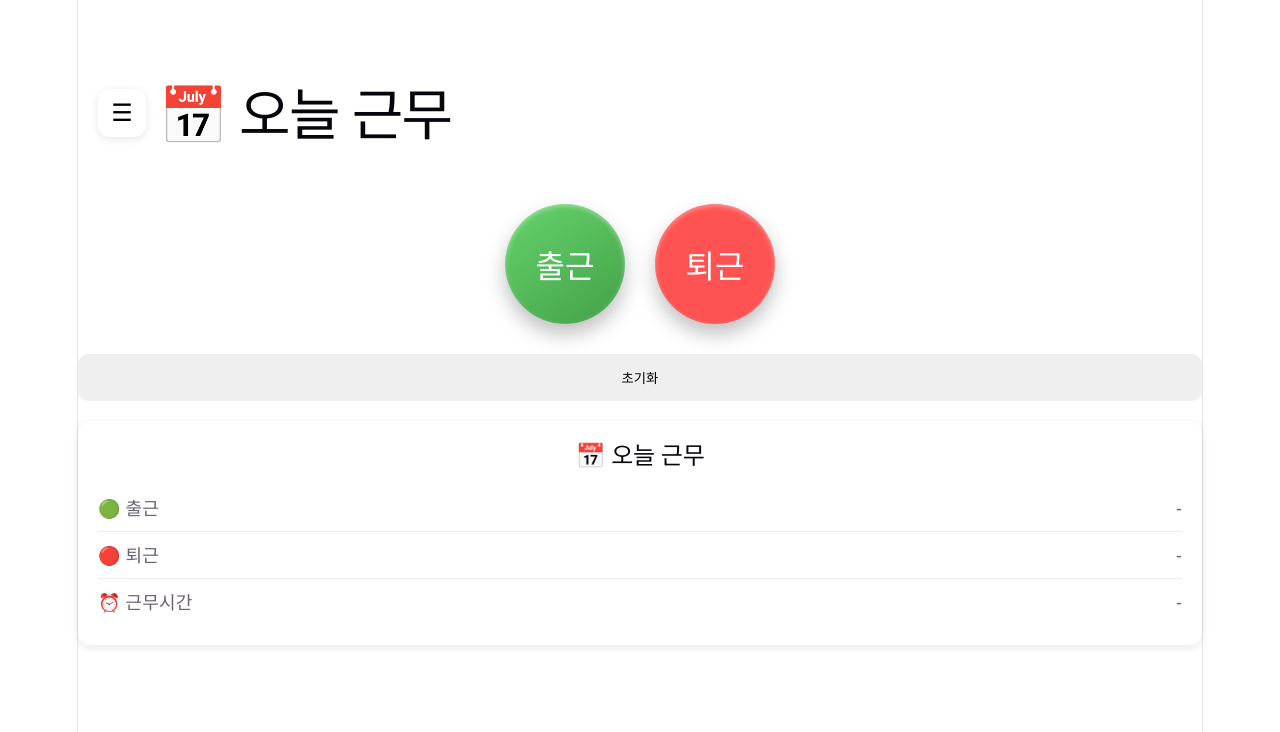
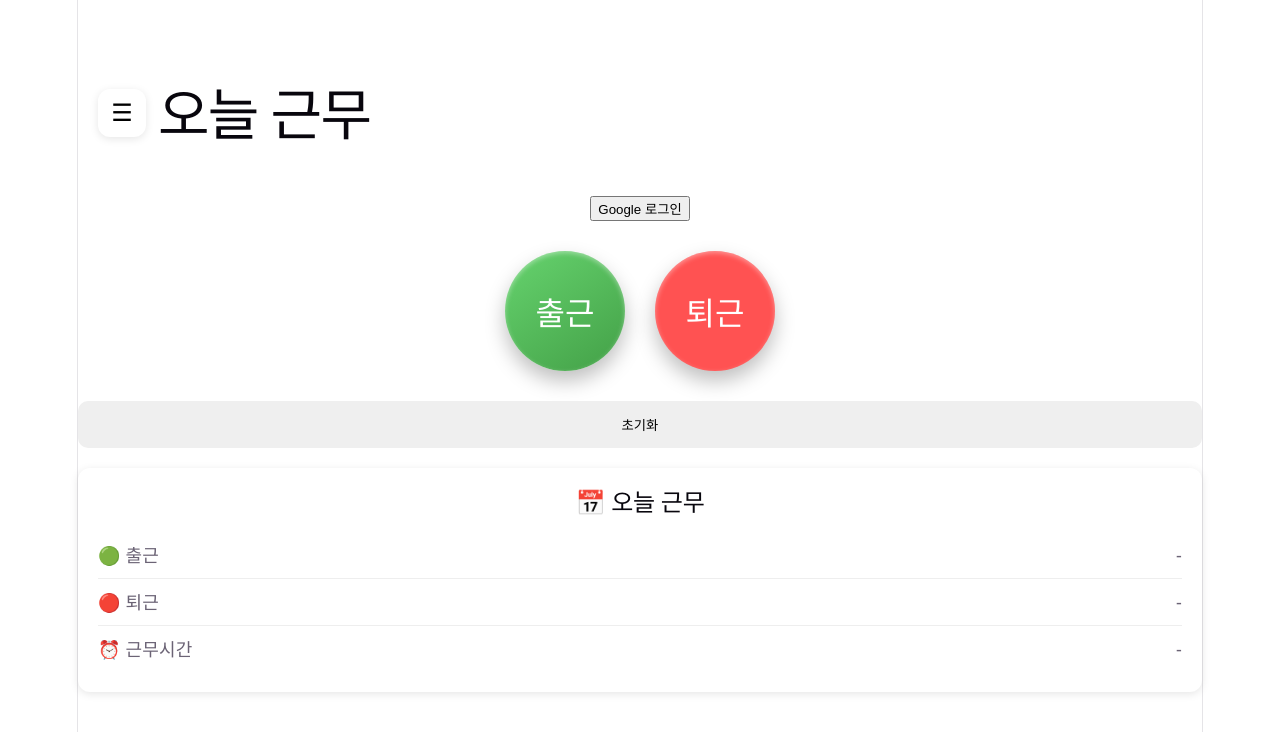
Before and after one commit to yubin000428/attendance-app, a Vue app: page / in a window 1280 px wide. Shown: the top 732 px of the page. Built offline with nearby package versions, Linux system fonts and the light colour scheme; no server answers; the database is empty.

Commit message:
출퇴근 앱 UI수정v_4

```diff
--- a/src/App.vue
+++ b/src/App.vue
@@ -1,13 +1,21 @@
 <script setup>
 import { computed } from 'vue'
 import { getDocs } from 'firebase/firestore'
-import { db } from './firebase'
+import { db, auth } from './firebase'
+import {
+  GoogleAuthProvider,
+  signInWithPopup,
+  signOut,
+  onAuthStateChanged
+} from 'firebase/auth'
 import { collection, addDoc } from 'firebase/firestore'
 import { ref, onMounted } from 'vue'
 import './styles/attendance.css'
 
 const isMenuOpen = ref(false)
 const currentTab = ref('today')
+
+const user = ref(null)
 
 const checkInTime = ref('')     // 출근 시간 Date 저장
 const checkInDisplay = ref('')  // 화면에 보여줄 출근 시간 저장
@@ -21,18 +29,38 @@ const attendanceList = ref([])
 const pageTitle = computed(() => {
   switch (currentTab.value) {
     case 'today':
-      return '📅 오늘 근무'
+      return '오늘 근무'
 
     case 'history':
-      return '📋 출퇴근 기록'
+      return '출퇴근 기록'
 
     case 'settings':
-      return '⚙️ 설정'
+      return '설정'
 
     default:
       return '출퇴근 관리'
   }
 })
+
+async function login() {
+  try {
+    const provider = new GoogleAuthProvider()
+
+    const result = await signInWithPopup(
+      auth,
+      provider
+    )
+
+    user.value = result.user
+  } catch (error) {
+    console.error(error)
+    alert('로그인 실패')
+  }
+}
+
+async function logout() {
+  await signOut(auth)
+}
 
 async function checkIn() {
   if (checkInTime.value !== '') {
@@ -45,6 +73,10 @@ async function checkIn() {
   checkInTime.value = now
   checkInDisplay.value = now.toLocaleTimeString()
   await addDoc(collection(db, 'attendance'), {
+    uid: user.value.uid,
+    name: user.value.displayName,
+    email: user.value.email,
+
     type: 'checkin',
     time: now.toISOString()
   })
@@ -64,6 +96,10 @@ async function checkOut() {
 
   const now = new Date()
   await addDoc(collection(db, 'attendance'), {
+    uid: user.value.uid,
+    name: user.value.displayName,
+    email: user.value.email,
+
     type: 'checkout',
     time: now.toISOString()
   })
@@ -121,6 +157,9 @@ function resetData() {
 }
 
 onMounted(() => {
+  onAuthStateChanged(auth, (currentUser) => {
+    user.value = currentUser
+  })
   loadAttendance()
 })
 
@@ -138,6 +177,26 @@ onMounted(() => {
       </button>
 
       <h1>{{ pageTitle }}</h1>
+    </div>
+    <div class="user-box">
+
+      <button
+        v-if="!user"
+        @click="login"
+      >
+        Google 로그인
+      </button>
+
+      <div v-else>
+
+        👤 {{ user.displayName }}
+
+        <button @click="logout">
+          로그아웃
+        </button>
+
+      </div>
+
     </div>
 
    <div v-if="isMenuOpen" class="overlay"
--- a/src/firebase.js
+++ b/src/firebase.js
@@ -1,8 +1,9 @@
 import { initializeApp } from 'firebase/app'
 import { getFirestore } from 'firebase/firestore'
+import { getAuth } from 'firebase/auth'
 
 const firebaseConfig = {
-  apiKey: "AIzaSyA8HbcLzGA8iRslkJASo_omsVkpahRUUi0",
+  apiKey: "AIzaSyA8HbcLZgA8iRslkJAso_omsVkpahRUUi0",
   authDomain: "attendance-app-7fe54.firebaseapp.com",
   projectId: "attendance-app-7fe54",
   storageBucket: "attendance-app-7fe54.firebasestorage.app",
@@ -13,3 +14,4 @@ const firebaseConfig = {
 const app = initializeApp(firebaseConfig)
 
 export const db = getFirestore(app)
+export const auth = getAuth(app)
```
